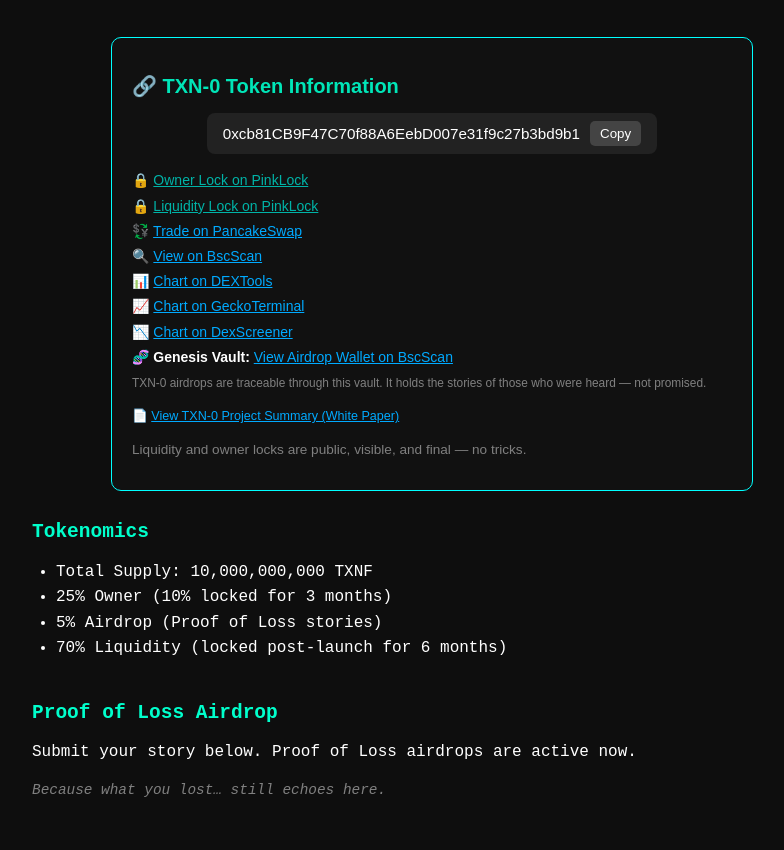
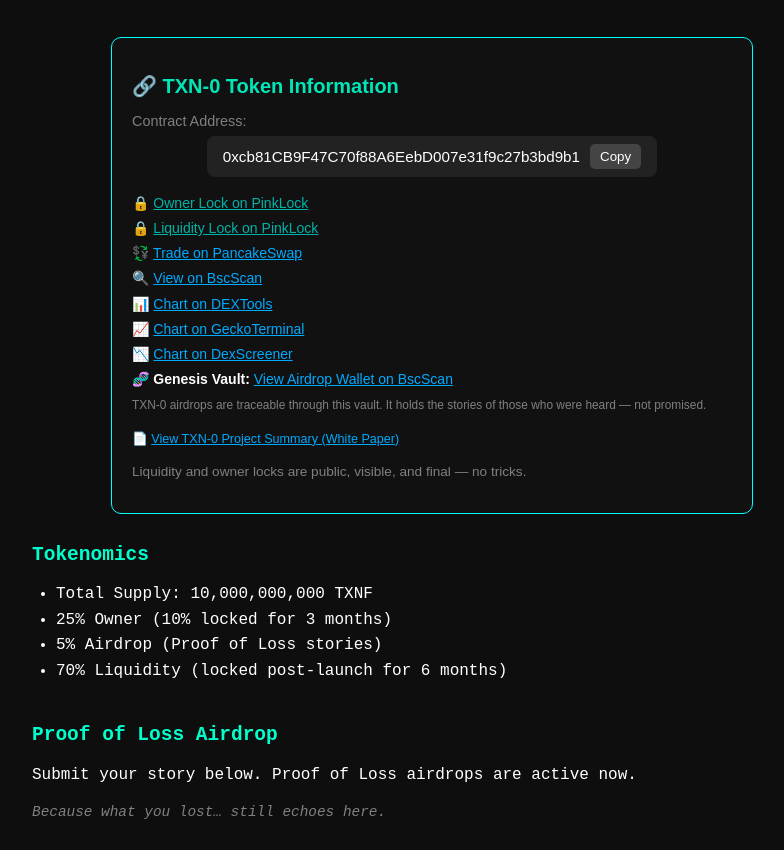
Before and after one commit to GlitchWriter/txn0-website, a website: page index.html in a window 1280 px wide. Shown: the part 902-1752 px from the top of the page, without its empty margins (208-992 px from the left). Drawn offline with Linux system fonts and the light colour scheme.

Commit message:
Update index.html

```diff
--- a/index.html
+++ b/index.html
@@ -72,7 +72,9 @@
 
     <section id="token-info" style="background:#111; color:#fff; padding:20px; border: 1px solid #0ff; border-radius:10px; max-width:600px; margin:30px auto; font-family:sans-serif;">
       <h2 style="font-size:20px; margin-bottom:15px;">🔗 TXN-0 Token Information</h2>
-
+<p style="font-size: 0.9rem; color: gray; margin-bottom: 0.4rem;">
+  Contract Address:
+</p>
       <div style="display: flex; flex-direction: column; align-items: center; width: 100%; max-width: 100%;">
   <div style="display: flex; flex-wrap: wrap; justify-content: center; align-items: center; background: #222; padding: 0.5rem 1rem; border-radius: 8px; gap: 10px; word-break: break-word;">
     <span id="contractAddress" style="font-size: 0.95rem; color: #fff;">
```
